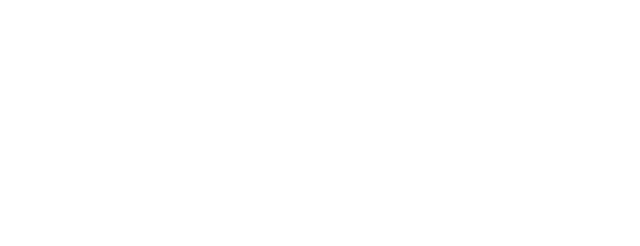
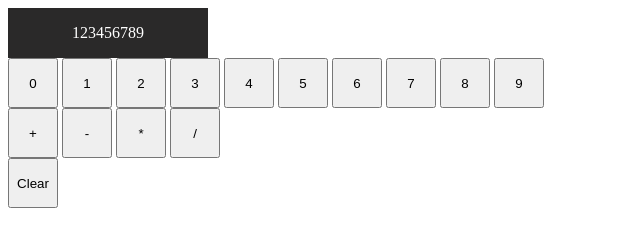
Before and after one commit to andriykup/The_Odin_Project, a plain HTML site: page portfolio/pages/calculator/calculator.html in a window 1280 px wide. Shown: the whole page, without its empty margins (0-640 px from the left). Drawn offline with Linux system fonts and the light colour scheme.

Commit message:
create UI v1.0

```diff
--- a/portfolio/pages/calculator/calculator.html
+++ b/portfolio/pages/calculator/calculator.html
@@ -7,7 +7,30 @@
     <title>Calculator</title>
 </head>
 <body>
-
+    <div id="display">
+        <p>123456789</p>
+    </div>
+    <div id="digits">
+        <button class="number" id="0">0</button>
+        <button class="number" id="1">1</button>
+        <button class="number" id="2">2</button>
+        <button class="number" id="3">3</button>
+        <button class="number" id="4">4</button>
+        <button class="number" id="5">5</button>
+        <button class="number" id="6">6</button>
+        <button class="number" id="7">7</button>
+        <button class="number" id="8">8</button>
+        <button class="number" id="9">9</button>
+    </div>
+    <div id="operators">
+        <button class="operator" id="add">+</button>
+        <button class="operator" id="subtract">-</button>
+        <button class="operator" id="multiply">*</button>
+        <button class="operator" id="divide">/</button>
+    </div>
+    <div>
+        <button id="clearButton">Clear</button>
+    </div>
     <script src="./script.js"></script>
 </body>
 </html>
--- a/portfolio/pages/calculator/style.css
+++ b/portfolio/pages/calculator/style.css
@@ -0,0 +1,13 @@
+#display{
+    display: flex;
+    width: 200px;
+    height: 50px;
+    background-color: rgb(42, 41, 41);
+    color: white;
+    justify-content: center;
+}
+
+.number, .operator, #clearButton{
+    height: 50px;
+    width: 50px;
+}
```
